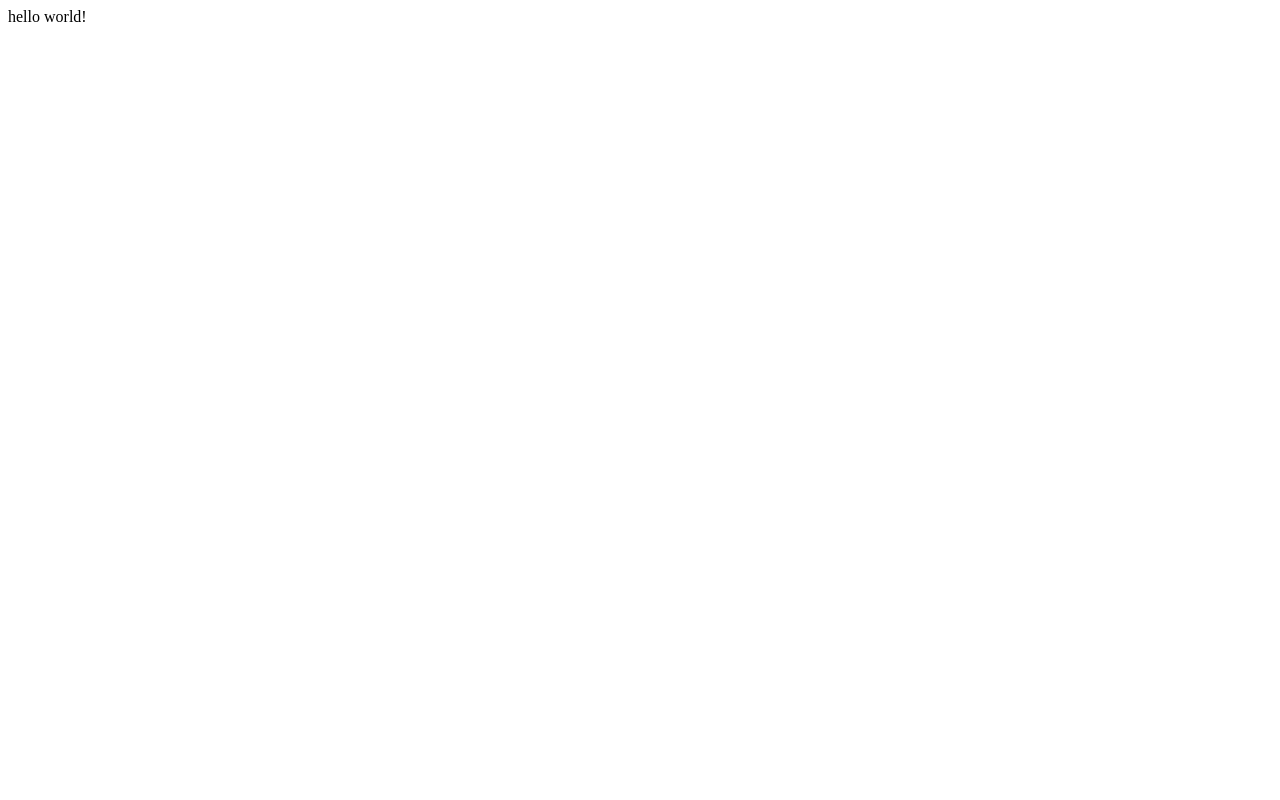
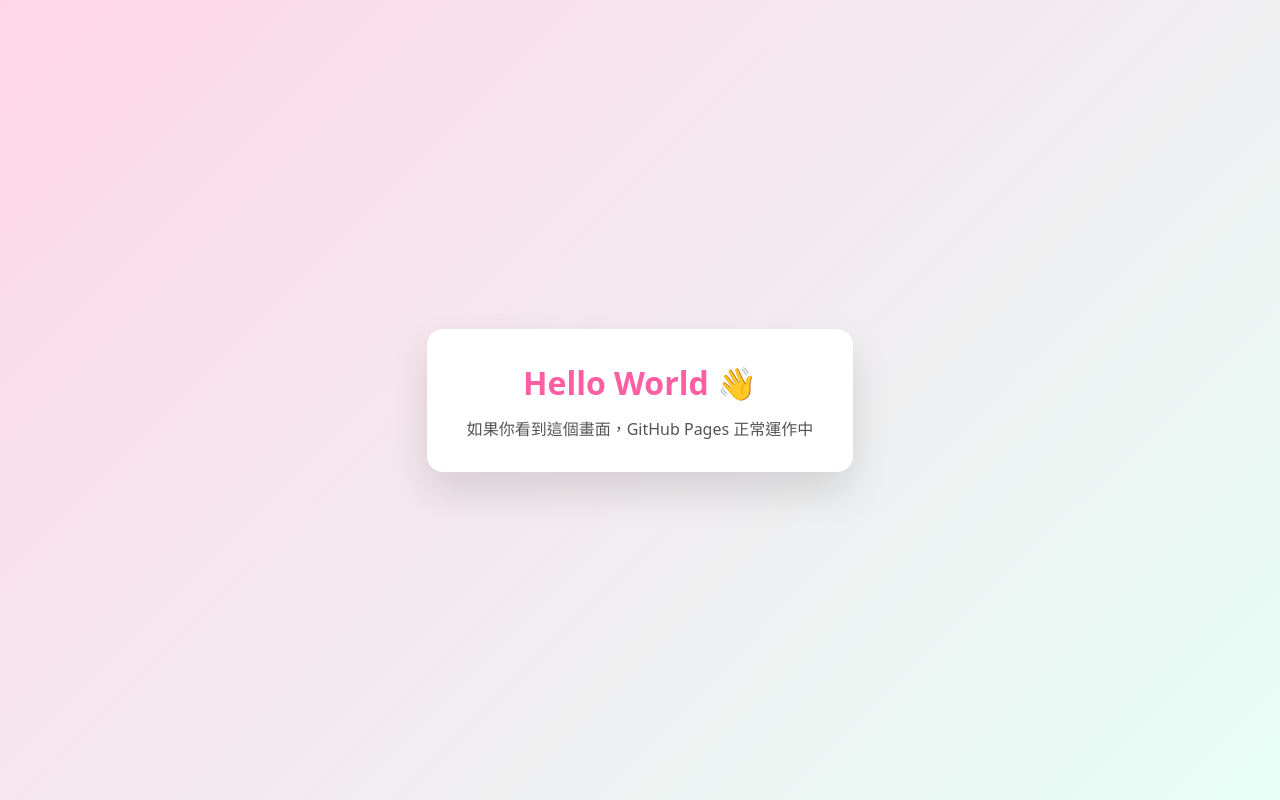
Before and after one commit to hozearcher/shopping, a plain HTML site: page index.html in a window 1280 px wide. Drawn offline with Linux system fonts and the light colour scheme.

Commit message:
Update index.html

```diff
--- a/index.html
+++ b/index.html
@@ -1 +1,40 @@
-hello world!
+<!DOCTYPE html>
+<html lang="zh-Hant">
+<head>
+  <meta charset="utf-8">
+  <title>Hello World</title>
+  <meta name="viewport" content="width=device-width, initial-scale=1">
+  <style>
+    body {
+      margin: 0;
+      min-height: 100vh;
+      display: grid;
+      place-items: center;
+      font-family: system-ui, -apple-system, BlinkMacSystemFont,
+                   "Segoe UI", "Noto Sans TC", Arial, sans-serif;
+      background: linear-gradient(135deg, #ffd6e8, #e6fff6);
+    }
+    .box {
+      background: white;
+      padding: 32px 40px;
+      border-radius: 16px;
+      box-shadow: 0 20px 40px rgba(0,0,0,0.12);
+      text-align: center;
+    }
+    h1 {
+      margin: 0 0 12px;
+      color: #ff5fa2;
+    }
+    p {
+      margin: 0;
+      color: #555;
+    }
+  </style>
+</head>
+<body>
+  <div class="box">
+    <h1>Hello World 👋</h1>
+    <p>如果你看到這個畫面，GitHub Pages 正常運作中</p>
+  </div>
+</body>
+</html>
```
